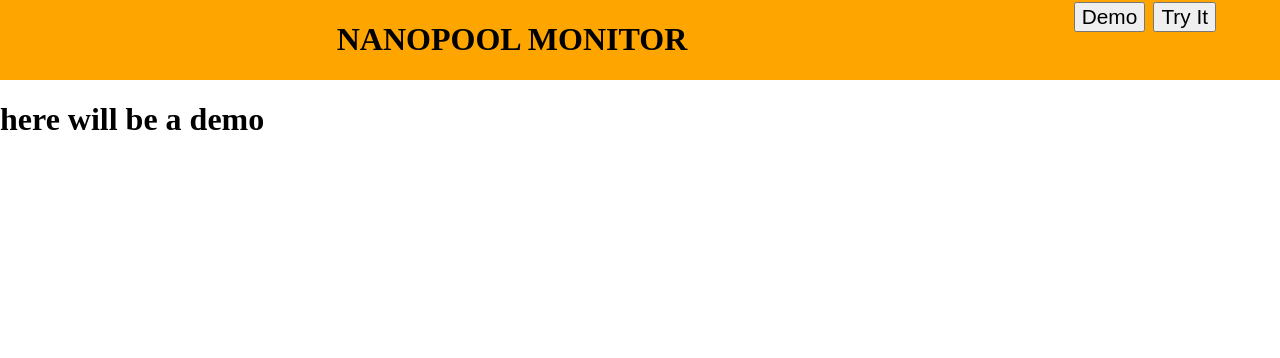
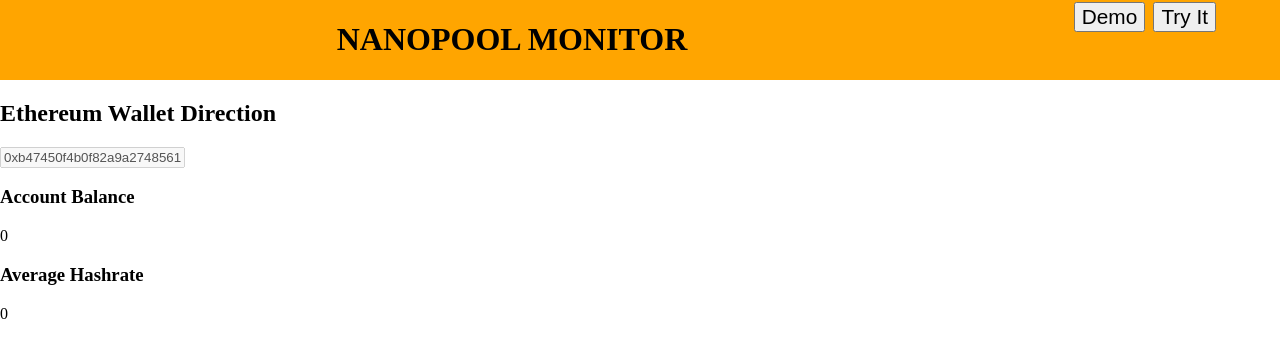
Before and after one commit to JuanOrtiz9492/twitchWebApp, a React (Create React App) app: page /demo in a window 1280 px wide. Shown: the top 358 px of the page. Built offline with nearby package versions, Linux system fonts and the light colour scheme; no server answers.

Commit message:
demo tab shows acount balance and hashrate also code implement axios to make ajax request

```diff
--- a/package.json
+++ b/package.json
@@ -3,6 +3,7 @@
   "version": "0.1.0",
   "private": true,
   "dependencies": {
+    "axios": "^0.18.0",
     "react": "^16.4.2",
     "react-dom": "^16.4.2",
     "react-router-dom": "^4.3.1",
--- a/src/components/demo.js
+++ b/src/components/demo.js
@@ -1,13 +1,61 @@
 import React from 'react'
-import Navbar from './navBar'
+import axios from 'axios'
+import Navbar from '../uiComponents/navBar'
+import WalletInfo from '../uiComponents/WalletInfo'
+import MinerStats from '../uiComponents/MinerStats'
 
-const Demo =()=>{
+class Demo extends React.Component{
+
+    constructor(props){
+        super(props)
+        this.state={
+            balance:0,
+            disabled:"disable",
+            hashRate:0,
+            walletDir:"0xb47450f4b0f82a9a2748561c6a3f8a781498e2da",
+            walletType:"Ethereum",
+        }
+        this.updateBalance = this.updateBalance.bind(this);
+        this.updateHashRate = this.updateHashRate.bind(this);
+    }
+    componentDidMount(){
+        axios.get('https://api.nanopool.org/v1/eth/balance/'+this.state.walletDir).then((response)=>{
+            console.log(response)
+            this.updateBalance(response.data.data)
+            axios.get('https://api.nanopool.org/v1/eth/avghashrate/'+this.state.walletDir).then(
+                (response)=>{
+                    console.log("success",response.data.data.h1)
+                    this.updateHashRate(response.data.data.h1)
+                }
+            )
+        }).catch((e)=>{
+            console.log("failed",e)
+        })
+    }
+
+    updateBalance(newBalance){
+        console.log("balance", newBalance)
+        this.setState({balance:newBalance})
+    }
+
+    updateHashRate(newHashRate){
+        console.log("hashRate",newHashRate)
+        this.setState({hashRate:newHashRate})
+    }
+
+    render(){
     return(
         <React.Fragment>
             <Navbar/>
-            <h1>here will be a demo</h1>
+            <WalletInfo walletType={this.state.walletType}
+                        disabled={this.state.disabled}
+                        walletDir={this.state.walletDir}
+            />
+            <MinerStats balance={this.state.balance} hashRate={this.state.hashRate}/>
+
         </React.Fragment>
-    );
+    )
+    }
 }
 
 export default Demo
--- a/src/components/main.js
+++ b/src/components/main.js
@@ -1,5 +1,5 @@
 import React from 'react'
-import Navbar from './navBar'
+import Navbar from '../uiComponents/navBar'
 const Main =()=>{
     return(
         <React.Fragment>
--- a/src/components/minigMonitor.js
+++ b/src/components/minigMonitor.js
@@ -1,7 +1,12 @@
 import React from 'react'
-import Navbar from './navBar'
-
+import Navbar from '../uiComponents/navBar'
+import axios from 'axios'
 const MiningMonitor =()=>{
+    axios.get('https://api.nanopool.org/v1/eth/balance/0xb47450f4b0f82a9a2748561c6a3f8a781498e2da').then((response)=>{
+        console.log("success",response)
+    }).catch((e)=>{
+        console.log("failed",e)
+    })
     return(
         <React.Fragment>
             <Navbar/>
--- /dev/null
+++ b/src/uiComponents/MinerStats.js
@@ -0,0 +1,13 @@
+import React from 'react'
+
+const MinerStats =(props)=>{
+    return(
+        <React.Fragment>
+            <h3>Account Balance</h3>
+            <span>{props.balance}</span>
+            <h3> Average Hashrate</h3>
+            <span>{props.hashRate}</span>
+        </React.Fragment>
+    )
+}
+export default MinerStats
--- /dev/null
+++ b/src/uiComponents/WalletInfo.js
@@ -0,0 +1,11 @@
+import React from 'react'
+
+const WalletInfo =(props)=>{
+    return(
+        <React.Fragment>
+            <h2>{props.walletType} Wallet Direction</h2>
+            <input type="text" disabled={props.disabled} value={props.walletDir}/>
+        </React.Fragment>
+    );
+}
+export default WalletInfo
--- a/src/components/navBar.js
+++ b/src/uiComponents/navBar.js
@@ -1,6 +1,6 @@
 import React from 'react'
 import {NavLink} from 'react-router-dom'
-import './navBar.css'
+import '../uiComponents/navBar.css'
 const Navbar =()=> {
     return(
         <header>
```
Also changed, not shown: src/uiComponents/navBar.css (renamed from src/components/navBar.css), 1 other file (tests, documents, lock files or other folders).
